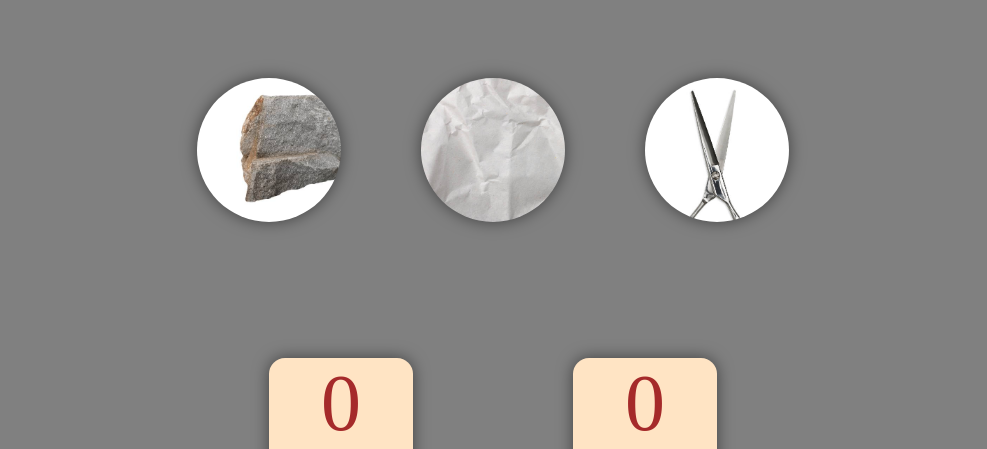
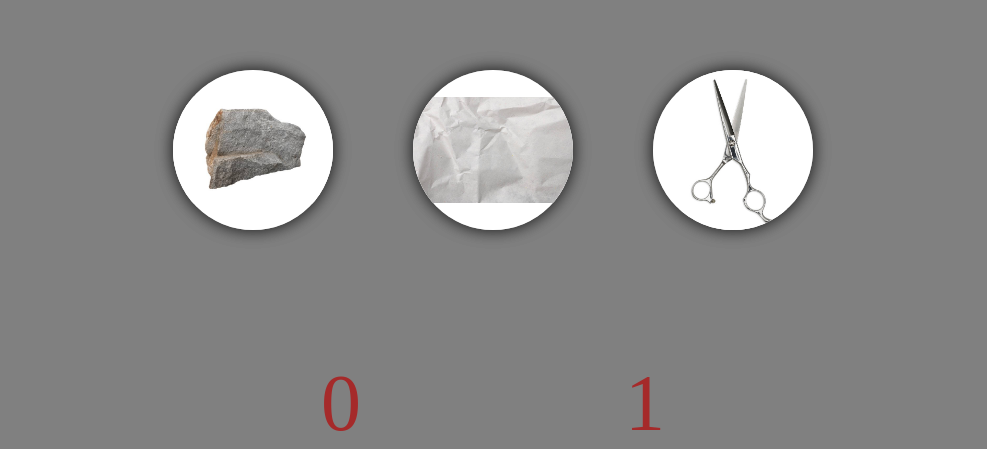
Before and after one commit to bharmalbhakar1/STONE-PAPER-SCISSORS, a plain HTML site: page index.html in a window 1280 px wide. Both pictures are taken after a click on the button 416 px from the left and 501 px from the top of the page. Shown: the part 351-800 px from the top of the page, without its empty margins (147-1134 px from the left). Drawn offline with Linux system fonts and the light colour scheme.

Commit message:
game updated

```diff
--- a/app.js
+++ b/app.js
@@ -3,7 +3,6 @@ let yourscore = document.querySelector(".your");
 let compscore = document.querySelector(".comp");
 let reset = document.querySelector("#reset");
 let msgcont = document.querySelector(".msgcont");
-let comp = 0;
 let scoreyou = 0;
 let scorecomp = 0;
 const youwin = () => {
@@ -14,35 +13,37 @@ const compwin = () => {
     scorecomp ++;
     compscore.innerText = scorecomp;
 }
+const gencompchioce = () => {
+    const arr = ["stone", "paper", "scissor"];
+    let chioce = Math.floor(Math.random()*3);
+    return arr[chioce];
+}
 buttons.forEach((btn) => {
     btn.addEventListener("click", () => {
         let currval = btn.name;
-        if(comp == 0){
+        let comp = gencompchioce();
+        if(comp == "stone"){
             if(currval == "paper"){
                 youwin();
             } else if (currval == "scissors") {
                 compwin();
             }
-            comp = 1;
-        } else if(comp == 1){
+        } else if(comp == "paper"){
             if(currval == "scissors"){
                 youwin();
             } else if (currval == "stone") {
                 compwin();
             }
-            comp = 2;
         } else {
             if(currval == "stone"){
                 youwin();
             } else if (currval == "paper") {
                 compwin();
             }
-            comp = 0;
         }
         if(scoreyou > scorecomp){
             msgcont.classList.remove("hide");
         } else {
-            msgcont.classList.add("hide");
         }
     })
 })
--- a/index.html
+++ b/index.html
@@ -11,9 +11,15 @@
     <p style="font-size: 5vmin;">made by bhakar</p>
     <div class="container">
         <div class="game">
-            <button name = "stone" class="box" style="background-image: url(stone.jpg); background-size: cover;"></button>
-            <button name = "paper"class="box" style="background-image: url(paper.jpg); background-size: cover;"></button>
-            <button name = "scissors"class ="box" style="background-image: url(scissors.jpg); background-size: cover; background-repeat: no-repeat;"></button>
+            <button name = "stone" class="box" >
+                <img src = "stone.jpg" class="box">
+            </button>
+            <button name = "paper"class="box" >
+                <img src = "paper.jpg" class="box">
+            </button>
+            <button name = "scissors"class ="box">
+                <img src="scissors.jpg" class="box">
+            </button>
         </div>
     </div>
     <div class = "conatiner2">
--- a/style.css
+++ b/style.css
@@ -24,11 +24,13 @@ body{
     gap: 10vmin;
 }
 .box{
-    height: 18vmin;
-    width: 18vmin;
+    height: 20vmin;
+    width: 20vmin;
     border-radius: 50%;
     border: none;
     box-shadow: 0 0 16px rgba(0,0,0,0.5);
+    object-fit: contain;
+    background-color: white;
 }
 .scorebox{
     height: 30vmin;
@@ -43,10 +45,6 @@ body{
     width: 18vmin;
     font-size: 10vmin;
     color: brown;
-    border-radius: 2vmin;
-    border: none;
-    box-shadow: 0 0 16px rgba(0,0,0,0.5);
-    background-color: bisque;
 }
 #reset{
     margin-top: 5vmin;
@@ -86,3 +84,11 @@ body{
     flex-direction: column;
     height: 10vmin;
 }
+.box:hover{
+    cursor: pointer;
+    opacity: 0.5;
+}
+#reset:hover{
+    opacity: 0.5;
+    cursor: pointer;
+}
```
